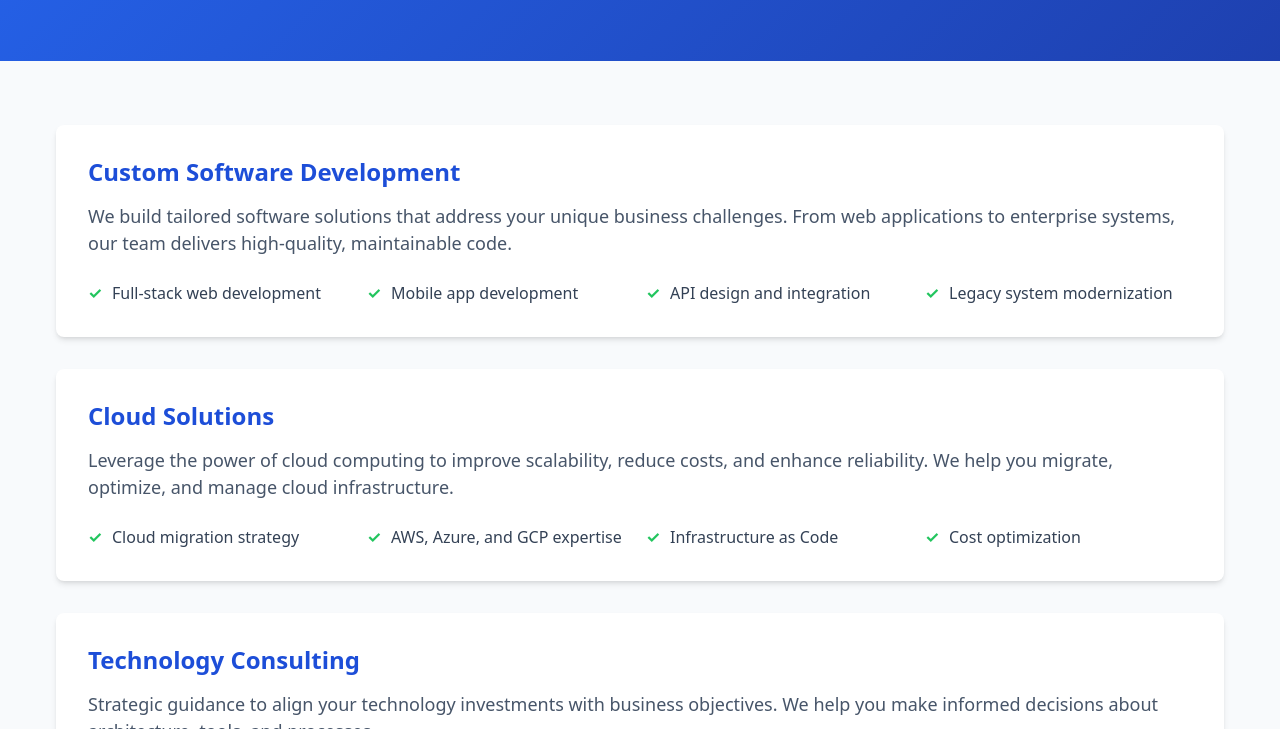
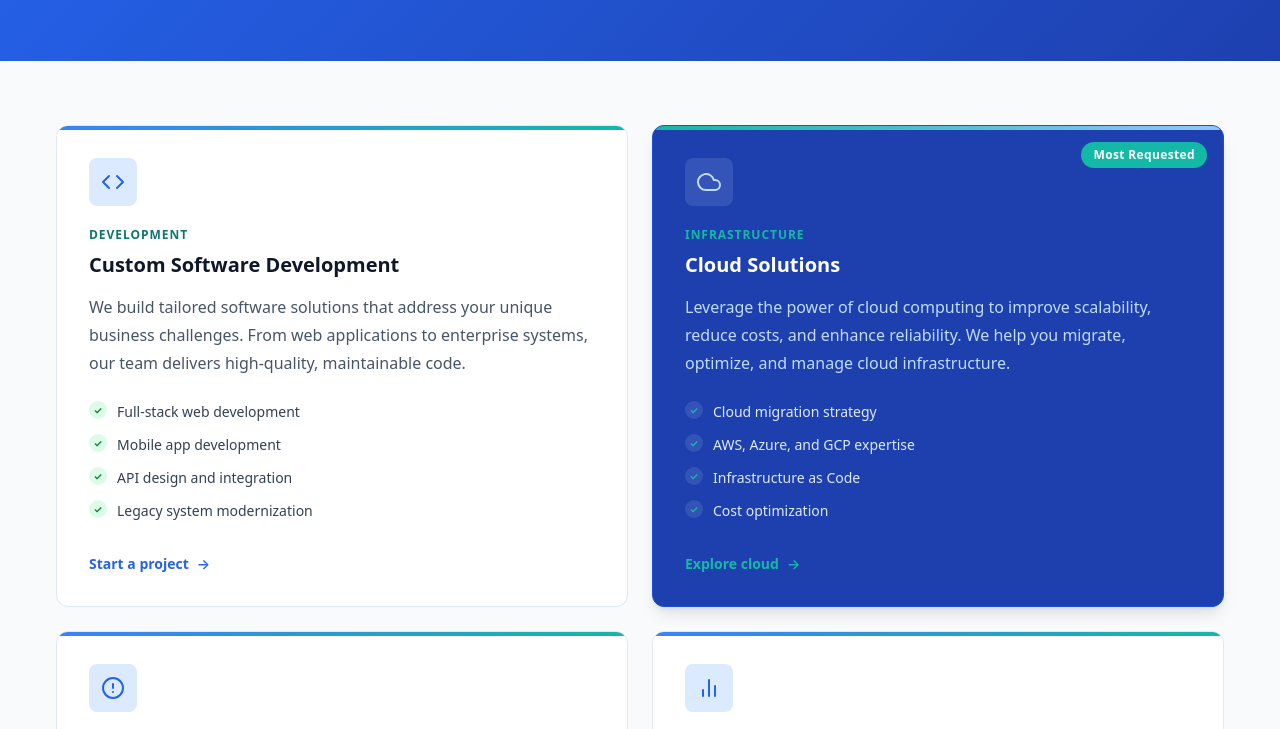
Before and after one commit to jeyKurup/jeytech-demo, a website: page src/pages/services.html in a window 1280 px wide. Shown: the part 222-951 px from the top of the page. Drawn offline with Linux system fonts and the light colour scheme.

Commit message:
Updated services

```diff
--- a/src/css/pages/services.css
+++ b/src/css/pages/services.css
@@ -6,69 +6,197 @@
   max-width: var(--container-max-width);
   margin: 0 auto;
   padding: 0 var(--container-padding);
+  display: grid;
+  grid-template-columns: repeat(2, 1fr);
+  gap: var(--spacing-6);
 }
 
-.service {
+.service-card {
   background: white;
-  border-radius: var(--radius-lg);
-  box-shadow: var(--shadow-md);
-  margin-bottom: var(--spacing-8);
+  border: 1px solid var(--color-secondary-200);
+  border-radius: var(--radius-xl);
+  padding: var(--spacing-8);
+  display: flex;
+  flex-direction: column;
+  position: relative;
   overflow: hidden;
-  transition: box-shadow var(--transition-base);
+  transition: transform var(--transition-slow), box-shadow var(--transition-slow);
 }
 
-.service:hover {
+.service-card::before {
+  content: '';
+  position: absolute;
+  top: 0;
+  left: 0;
+  right: 0;
+  height: 4px;
+  background: linear-gradient(90deg, var(--color-primary-500), var(--color-accent-500));
+}
+
+.service-card:hover {
+  transform: translateY(-6px);
+  box-shadow: var(--shadow-xl);
+}
+
+.service-card__badge {
+  position: absolute;
+  top: var(--spacing-4);
+  right: var(--spacing-4);
+  background: var(--color-accent-500);
+  color: white;
+  font-size: var(--font-size-xs);
+  font-weight: var(--font-weight-semibold);
+  padding: var(--spacing-1) var(--spacing-3);
+  border-radius: var(--radius-full);
+  letter-spacing: 0.03em;
+}
+
+.service-card__icon {
+  width: 48px;
+  height: 48px;
+  background: var(--color-primary-100);
+  border-radius: var(--radius-lg);
+  display: flex;
+  align-items: center;
+  justify-content: center;
+  color: var(--color-primary-600);
+  margin-bottom: var(--spacing-5);
+  flex-shrink: 0;
+}
+
+.service-card__label {
+  display: block;
+  font-size: var(--font-size-xs);
+  font-weight: var(--font-weight-semibold);
+  text-transform: uppercase;
+  letter-spacing: 0.08em;
+  color: var(--color-accent-700);
+  margin-bottom: var(--spacing-2);
+}
+
+.service-card__title {
+  font-size: var(--font-size-xl);
+  color: var(--color-secondary-900);
+  margin-bottom: var(--spacing-4);
+  line-height: var(--line-height-tight);
+}
+
+.service-card__description {
+  font-size: var(--font-size-base);
+  color: var(--color-secondary-600);
+  line-height: var(--line-height-relaxed);
+  margin-bottom: var(--spacing-6);
+}
+
+.service-card__features {
+  list-style: none;
+  padding: 0;
+  margin: 0 0 var(--spacing-8);
+  flex: 1;
+  display: flex;
+  flex-direction: column;
+  gap: var(--spacing-3);
+}
+
+.service-card__features li {
+  position: relative;
+  padding-left: 1.75rem;
+  color: var(--color-secondary-700);
+  font-size: var(--font-size-sm);
+  margin-bottom: 0;
+}
+
+.service-card__features li::before {
+  content: '✓';
+  position: absolute;
+  left: 0;
+  top: 0;
+  width: 18px;
+  height: 18px;
+  background: var(--color-success-100);
+  border-radius: var(--radius-full);
+  color: var(--color-success-700);
+  font-size: 10px;
+  font-weight: var(--font-weight-bold);
+  text-align: center;
+  line-height: 18px;
+}
+
+.service-card__cta {
+  display: inline-flex;
+  align-items: center;
+  gap: var(--spacing-2);
+  color: var(--color-primary-600);
+  font-weight: var(--font-weight-semibold);
+  font-size: var(--font-size-sm);
+  text-decoration: none;
+  transition: gap var(--transition-fast), color var(--transition-fast);
+  margin-top: auto;
+}
+
+.service-card__cta:hover {
+  color: var(--color-primary-700);
+  gap: var(--spacing-3);
+  text-decoration: none;
+}
+
+/* Featured card — dark inversion */
+.service-card--featured {
+  background: var(--color-primary-800);
+  border-color: var(--color-primary-700);
   box-shadow: var(--shadow-lg);
 }
 
-.service:last-child {
-  margin-bottom: 0;
+.service-card--featured::before {
+  background: linear-gradient(90deg, var(--color-accent-500), var(--color-primary-300));
 }
 
-.service__content {
-  padding: var(--spacing-8);
+.service-card--featured .service-card__icon {
+  background: rgba(255, 255, 255, 0.1);
+  color: var(--color-primary-200);
 }
 
-.service__title {
-  color: var(--color-primary-700);
-  margin-bottom: var(--spacing-4);
+.service-card--featured .service-card__label {
+  color: var(--color-accent-500);
 }
 
-.service__description {
-  color: var(--color-secondary-600);
-  font-size: var(--font-size-lg);
-  margin-bottom: var(--spacing-6);
+.service-card--featured .service-card__title {
+  color: white;
 }
 
-.service__features {
-  list-style: none;
-  padding: 0;
-  display: grid;
-  grid-template-columns: repeat(auto-fit, minmax(200px, 1fr));
-  gap: var(--spacing-3);
+.service-card--featured .service-card__description {
+  color: var(--color-primary-200);
 }
 
-.service__features li {
-  position: relative;
-  padding-left: var(--spacing-6);
-  color: var(--color-secondary-700);
-  margin-bottom: 0;
+.service-card--featured .service-card__features li {
+  color: var(--color-primary-100);
 }
 
-.service__features li::before {
-  content: '✓';
-  position: absolute;
-  left: 0;
-  color: var(--color-success-500);
-  font-weight: var(--font-weight-bold);
+.service-card--featured .service-card__features li::before {
+  background: rgba(255, 255, 255, 0.1);
+  color: var(--color-accent-500);
+}
+
+.service-card--featured .service-card__cta {
+  color: var(--color-accent-500);
+}
+
+.service-card--featured .service-card__cta:hover {
+  color: var(--color-primary-100);
 }
 
 @media (max-width: 768px) {
-  .service__content {
-    padding: var(--spacing-6);
-  }
-
-  .service__features {
+  .services__container {
     grid-template-columns: 1fr;
   }
 }
+
+@media (prefers-reduced-motion: reduce) {
+  .service-card {
+    transition: box-shadow var(--transition-fast);
+  }
+
+  .service-card:hover {
+    transform: none;
+  }
+}
--- a/src/pages/services.html
+++ b/src/pages/services.html
@@ -45,57 +45,72 @@
     <section class="services" aria-labelledby="services-heading">
       <h2 id="services-heading" class="visually-hidden">Available Services</h2>
       <div class="services__container">
-        <article class="service">
-          <div class="service__content">
-            <h3 class="service__title">Custom Software Development</h3>
-            <p class="service__description">We build tailored software solutions that address your unique business challenges. From web applications to enterprise systems, our team delivers high-quality, maintainable code.</p>
-            <ul class="service__features">
+
+        <article class="service-card">
+          <div class="service-card__icon" aria-hidden="true">
+            <svg width="24" height="24" viewBox="0 0 24 24" fill="none" stroke="currentColor" stroke-width="2" stroke-linecap="round" stroke-linejoin="round"><polyline points="16 18 22 12 16 6"></polyline><polyline points="8 6 2 12 8 18"></polyline></svg>
+          </div>
+          <span class="service-card__label">Development</span>
+          <h3 class="service-card__title">Custom Software Development</h3>
+          <p class="service-card__description">We build tailored software solutions that address your unique business challenges. From web applications to enterprise systems, our team delivers high-quality, maintainable code.</p>
+          <ul class="service-card__features">
             <li>Full-stack web development</li>
             <li>Mobile app development</li>
             <li>API design and integration</li>
             <li>Legacy system modernization</li>
           </ul>
-          </div>
+          <a href="/pages/contact.html" class="service-card__cta">Start a project <span aria-hidden="true">→</span></a>
         </article>
 
-        <article class="service">
-          <div class="service__content">
-            <h3 class="service__title">Cloud Solutions</h3>
-            <p class="service__description">Leverage the power of cloud computing to improve scalability, reduce costs, and enhance reliability. We help you migrate, optimize, and manage cloud infrastructure.</p>
-            <ul class="service__features">
+        <article class="service-card service-card--featured">
+          <span class="service-card__badge">Most Requested</span>
+          <div class="service-card__icon" aria-hidden="true">
+            <svg width="24" height="24" viewBox="0 0 24 24" fill="none" stroke="currentColor" stroke-width="2" stroke-linecap="round" stroke-linejoin="round"><path d="M18 10h-1.26A8 8 0 1 0 9 20h9a5 5 0 0 0 0-10z"></path></svg>
+          </div>
+          <span class="service-card__label">Infrastructure</span>
+          <h3 class="service-card__title">Cloud Solutions</h3>
+          <p class="service-card__description">Leverage the power of cloud computing to improve scalability, reduce costs, and enhance reliability. We help you migrate, optimize, and manage cloud infrastructure.</p>
+          <ul class="service-card__features">
             <li>Cloud migration strategy</li>
             <li>AWS, Azure, and GCP expertise</li>
             <li>Infrastructure as Code</li>
             <li>Cost optimization</li>
           </ul>
-          </div>
+          <a href="/pages/contact.html" class="service-card__cta">Explore cloud <span aria-hidden="true">→</span></a>
         </article>
 
-        <article class="service">
-          <div class="service__content">
-            <h3 class="service__title">Technology Consulting</h3>
-            <p class="service__description">Strategic guidance to align your technology investments with business objectives. We help you make informed decisions about architecture, tools, and processes.</p>
-            <ul class="service__features">
+        <article class="service-card">
+          <div class="service-card__icon" aria-hidden="true">
+            <svg width="24" height="24" viewBox="0 0 24 24" fill="none" stroke="currentColor" stroke-width="2" stroke-linecap="round" stroke-linejoin="round"><circle cx="12" cy="12" r="10"></circle><line x1="12" y1="8" x2="12" y2="12"></line><line x1="12" y1="16" x2="12.01" y2="16"></line></svg>
+          </div>
+          <span class="service-card__label">Strategy</span>
+          <h3 class="service-card__title">Technology Consulting</h3>
+          <p class="service-card__description">Strategic guidance to align your technology investments with business objectives. We help you make informed decisions about architecture, tools, and processes.</p>
+          <ul class="service-card__features">
             <li>Technology roadmap planning</li>
             <li>Architecture review</li>
             <li>Team augmentation</li>
             <li>Process improvement</li>
           </ul>
-          </div>
+          <a href="/pages/contact.html" class="service-card__cta">Book a consult <span aria-hidden="true">→</span></a>
         </article>
 
-        <article class="service">
-          <div class="service__content">
-            <h3 class="service__title">Data & Analytics</h3>
-            <p class="service__description">Transform your data into actionable insights. We design and implement data pipelines, warehouses, and visualization tools to support data-driven decision making.</p>
-            <ul class="service__features">
+        <article class="service-card">
+          <div class="service-card__icon" aria-hidden="true">
+            <svg width="24" height="24" viewBox="0 0 24 24" fill="none" stroke="currentColor" stroke-width="2" stroke-linecap="round" stroke-linejoin="round"><line x1="18" y1="20" x2="18" y2="10"></line><line x1="12" y1="20" x2="12" y2="4"></line><line x1="6" y1="20" x2="6" y2="14"></line></svg>
+          </div>
+          <span class="service-card__label">Analytics</span>
+          <h3 class="service-card__title">Data & Analytics</h3>
+          <p class="service-card__description">Transform your data into actionable insights. We design and implement data pipelines, warehouses, and visualization tools to support data-driven decision making.</p>
+          <ul class="service-card__features">
             <li>Data pipeline development</li>
             <li>Business intelligence dashboards</li>
             <li>Machine learning solutions</li>
             <li>Data governance</li>
           </ul>
-          </div>
+          <a href="/pages/contact.html" class="service-card__cta">Explore data <span aria-hidden="true">→</span></a>
         </article>
+
       </div>
     </section>
 
```
Lines whose indentation alone changed are shown as unchanged.
